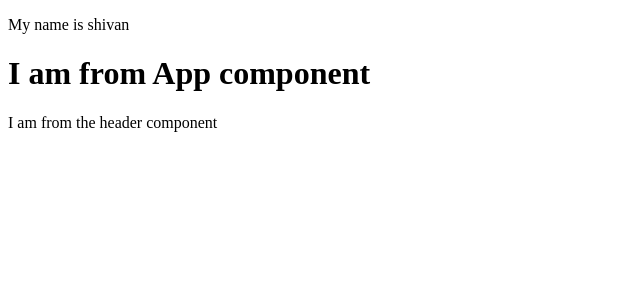
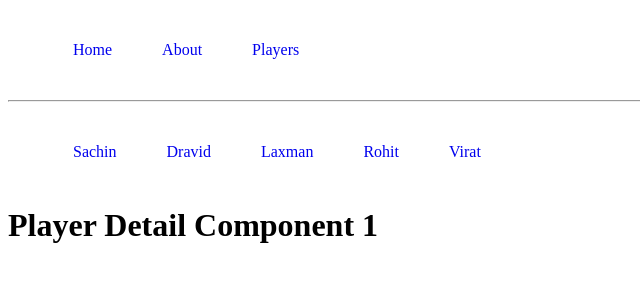
Before and after one commit to venkatagopichand100/my-app, a React (Create React App) app: page /players/1 in a window 1280 px wide. Shown: the top 300 px of the page, without its empty margins (0-640 px from the left). Built offline with nearby package versions, Linux system fonts and the light colour scheme.

Commit message:
routing in react

```diff
--- a/package.json
+++ b/package.json
@@ -8,6 +8,7 @@
     "@testing-library/user-event": "^13.5.0",
     "react": "^18.2.0",
     "react-dom": "^18.2.0",
+    "react-router-dom": "^6.20.1",
     "react-scripts": "5.0.1",
     "web-vitals": "^2.1.4"
   },
--- /dev/null
+++ b/src/App.css
@@ -0,0 +1,7 @@
+ul{
+    list-style-type: none;
+}
+li {
+    display: inline-block;
+    padding: 25px;
+}
--- a/src/App.js
+++ b/src/App.js
@@ -1,41 +1,35 @@
-// import SunShine from './assets/sunshine.png'
-
-const randomNames = ["ram", "laxman", "shivan"];
-
-function getRandomNames(max){
-    return Math.floor(Math.random() * (max + 1));
-}
-
-function Header(){
-    const headerNames = randomNames[getRandomNames(2)]
-    return(
-        <header>
-            {/* <img src = {SunShine} alt = "some image"/> */}
-            <p>
-                My name is {headerNames}
-            </p>
-        </header>
-    );
-}
-
-function Footer(){
-    return(
-        <header>
-            <p>
-                I am from the header component
-            </p>
-        </header>
-    );
-}
-
+import './App.css';
+import Home from './Components/Home';
+import About from './Components/About';
+import Players from './Components/Players';
+import { Route, Routes, Link } from 'react-router-dom';
+import PlayerDetail from './Components/PlayerDetail';
+import NotFound from './Components/NotFound';
 function App(){
     return(
-        <div>
-            <Header />
-            <h1> I am from App component</h1>
-            <Footer />
+        <div className="App">
+            <ul>
+                <li><Link to='/' style={{textDecoration: 'none'}}>Home</Link></li>
+                <li><Link to='/about' style={{textDecoration: 'none'}}>About</Link></li>
+                <li><Link to='/players' style={{textDecoration: 'none'}}>Players</Link></li>
+            </ul>
+            <hr/>
+            <Routes>
+                <Route path = "/" element = {   <Home />  } />
+                <Route path = "/about" element = {   <About /> } />
+                <Route path = "/players" element = {   <Players /> } >
+                    <Route path=":id" element = {<PlayerDetail /> } />
+                </Route>
+                <Route path = '*' element = {<NotFound />} />
+
+                {/* //which will recieve all the parameters passed into the URL */}
+            </Routes>
+
         </div>
     )
 }
+export default App
 
-export default App;
+
+//<a href
+//<link to
--- /dev/null
+++ b/src/Components/About.js
@@ -0,0 +1,8 @@
+const About = () => {
+    return (
+        <div>
+            <h1>This is About Component</h1>
+        </div>
+    )
+}
+export default About;
--- /dev/null
+++ b/src/Components/Home.js
@@ -0,0 +1,8 @@
+const Home = () => {
+    return (
+        <div>
+            <h1>This is Home Component</h1>
+        </div>
+    )
+}
+export default Home;
--- /dev/null
+++ b/src/Components/NotFound.js
@@ -0,0 +1,8 @@
+const NotFound = () => {
+    return (
+        <div>
+            <h1>Sorry the page which your looking in not present</h1>
+        </div>
+    )
+}
+export default NotFound
--- /dev/null
+++ b/src/Components/PlayerDetail.js
@@ -0,0 +1,12 @@
+import { useParams } from "react-router-dom"
+const PlayerDetail = () => {
+    const {id} = useParams()
+    return (
+        <div>
+            <h1>Player Detail Component {id}</h1>
+        </div>
+    )
+}
+export default PlayerDetail
+
+//const[count, setCount] = useState()
--- /dev/null
+++ b/src/Components/Players.js
@@ -0,0 +1,18 @@
+import { Link, Outlet } from "react-router-dom";
+const Players = () => {
+    return (
+        <div>
+         <ul>
+                <li><Link to='/players/1' style={{textDecoration: 'none'}}>Sachin</Link></li>
+                <li><Link to='/players/2' style={{textDecoration: 'none'}}>Dravid</Link></li>
+                <li><Link to='/players/3' style={{textDecoration: 'none'}}>Laxman</Link></li>
+                <li><Link to='/players/4' style={{textDecoration: 'none'}}>Rohit</Link></li>
+                <li><Link to='/players/5' style={{textDecoration: 'none'}}>Virat</Link></li>
+
+            </ul>
+            <Outlet />
+        {/* to show the child routes into our application we have to use <Outlet /> */}
+        </div>
+    )
+}
+export default Players;
--- a/src/index.js
+++ b/src/index.js
@@ -1,46 +1,12 @@
 import React from 'react';
 import ReactDOM from 'react-dom/client';
 import App from "./App"
+import { BrowserRouter } from 'react-router-dom';
 
 const el = document.getElementById("root");
-ReactDOM.createRoot(el).render(<App />)
-
-
-//1) import the React and ReactDOM libraries
-//2) Get the reference to the div with ID root
-//3) Tell React to take control of that element
-//4) Create the component
-//5) Show the component on the screen
-
-//React: Library that defines what a component is and how muliple components work together
-//ReactDOM: Library that knows how to get a component to show up in the browser
-
-// import React from 'react';
-// import ReactDOM from 'react-dom/client';
-
-// const el = document.getElementById('root');
-
-// const root = ReactDOM.createRoot(el);
-
-// function App(){
-// return <input className = '' style= {{border: '5px solid green'}} type = "number" min = {5} max = {10} />
-
-// return <textarea autoFocus />
-
-
-// }
-
-// root.render(<App />);
-
-
-//5 rules needs remember while using JSX
-//Converting our HTML to JSX
-
-//1) All the prop(propeties) names follow camelCase
-//2) Number attributes use curly brances
-//3) Boolean 'true' can be written with just the propety name. "False" should be written with curly braces
-//<textarea autoFocus = {false} />
-//return <textarea autoFocus />
-
-//4) The 'class' attribute is written in 'className'
-//5) in-line styles are provided as object {}
+ReactDOM.createRoot(el).render(
+<BrowserRouter>
+<App />
+</BrowserRouter>
+);
+//it will keeps track of the changes and navigation histroy of the URL's
```
Also changed, not shown: src/index_day1.js (deleted, +0 -45 lines), src/index_day2.js (deleted, +0 -32 lines), src/assets/sunshine.png (deleted), src/singlepageapplication.txt (added), 1 other file (tests, documents, lock files or other folders).
